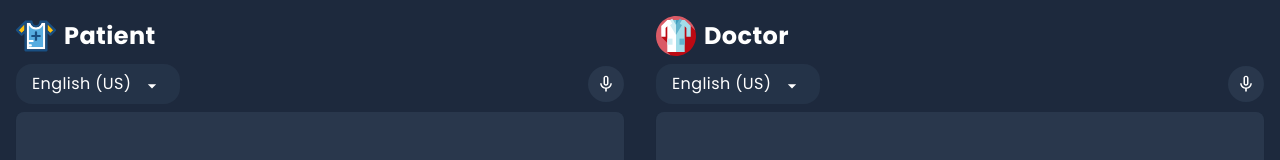
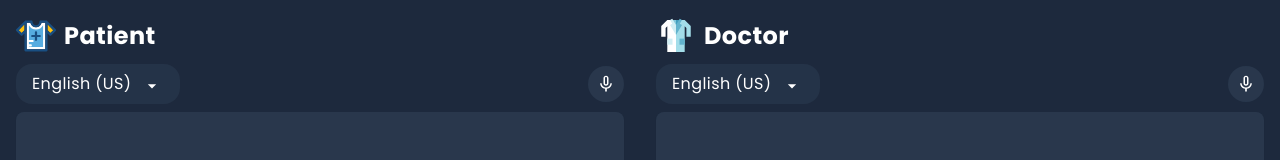
Before and after one commit to imustitanveer/medilingo-healthcare-translator, a React (Vite) app: page / in a window 1280 px wide. Shown: the top 160 px of the page. Built offline with nearby package versions, Linux system fonts and the light colour scheme.

Commit message:
modernized the design

```diff
--- a/src/Translator.tsx
+++ b/src/Translator.tsx
@@ -312,19 +312,10 @@ interface Language {
               xmlnsXlink="http://www.w3.org/1999/xlink"
               viewBox="0 0 460 460"
               xmlSpace="preserve"
-                fill="#000000"
-                className="w-10 h-10">
+              fill="none"
+              className="w-10 h-10"
+            >
               <g id="XMLID_822_">
-                    <path
-                    id="XMLID_823_"
-                    fill="#DA5B66"
-                    d="M230,0C102.974,0,0,102.975,0,230c0,105.312,70.781,194.089,167.364,221.364 l284.152-283.437C424.427,71.057,335.516,0,230,0z"
-                    />
-                    <path
-                    id="XMLID_824_"
-                    fill="#BD0A13"
-                    d="M460,230c0-21.509-2.962-42.326-8.484-62.073L399.589,116H80.411l-20,124 l119.181,119.181L130,414l37.364,37.364C187.278,456.987,208.287,460,230,460C357.026,460,460,357.025,460,230z"
-                    />
                 <polygon id="XMLID_825_" fill="#82C8DB" points="171.159,46 230,46 240,79.212 230,112.425" />
                 <polygon id="XMLID_826_" fill="#419EBE" points="288.841,46 230,46 230,112.425" />
                 <polygon
```
Lines whose indentation alone changed are shown as unchanged.
